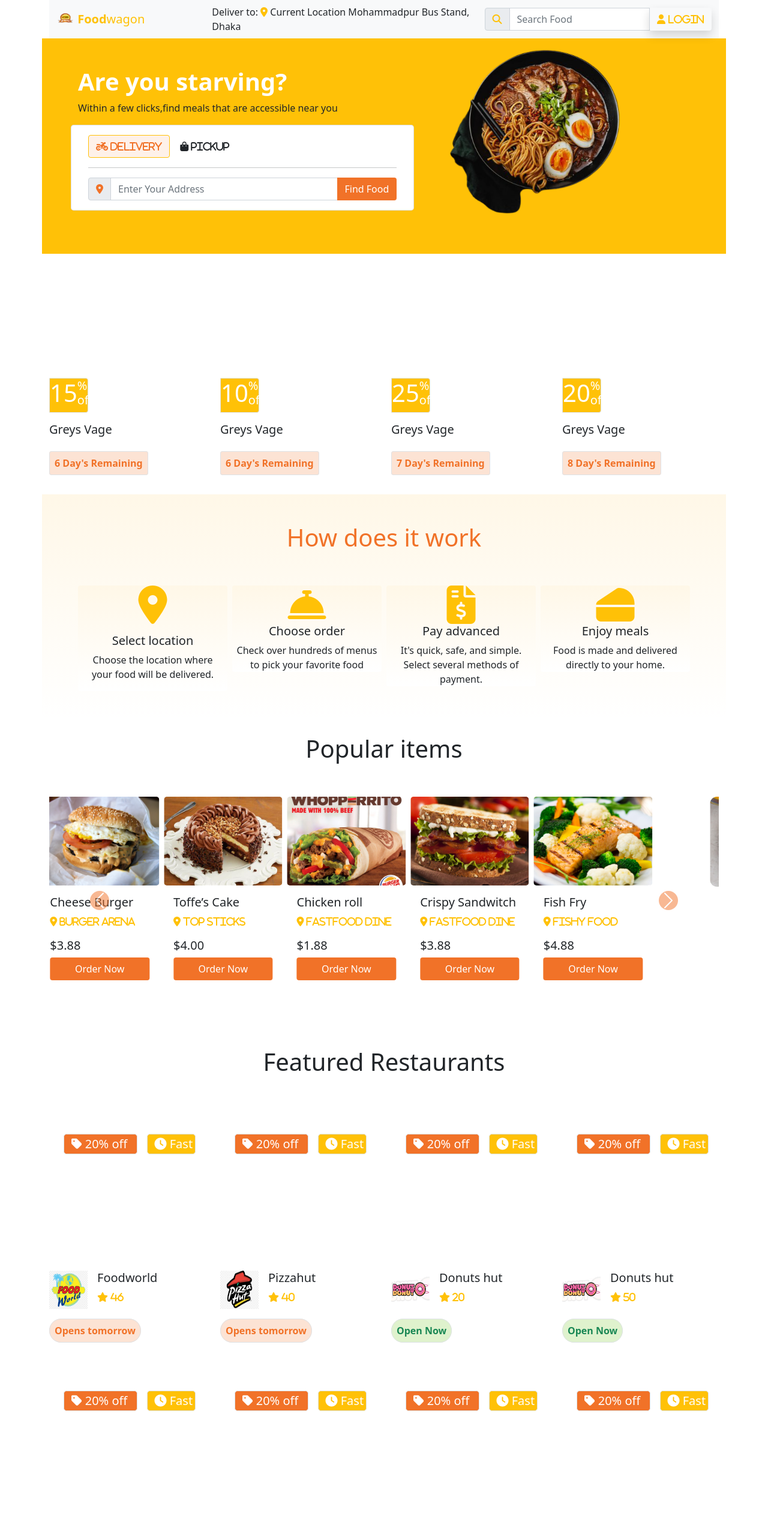
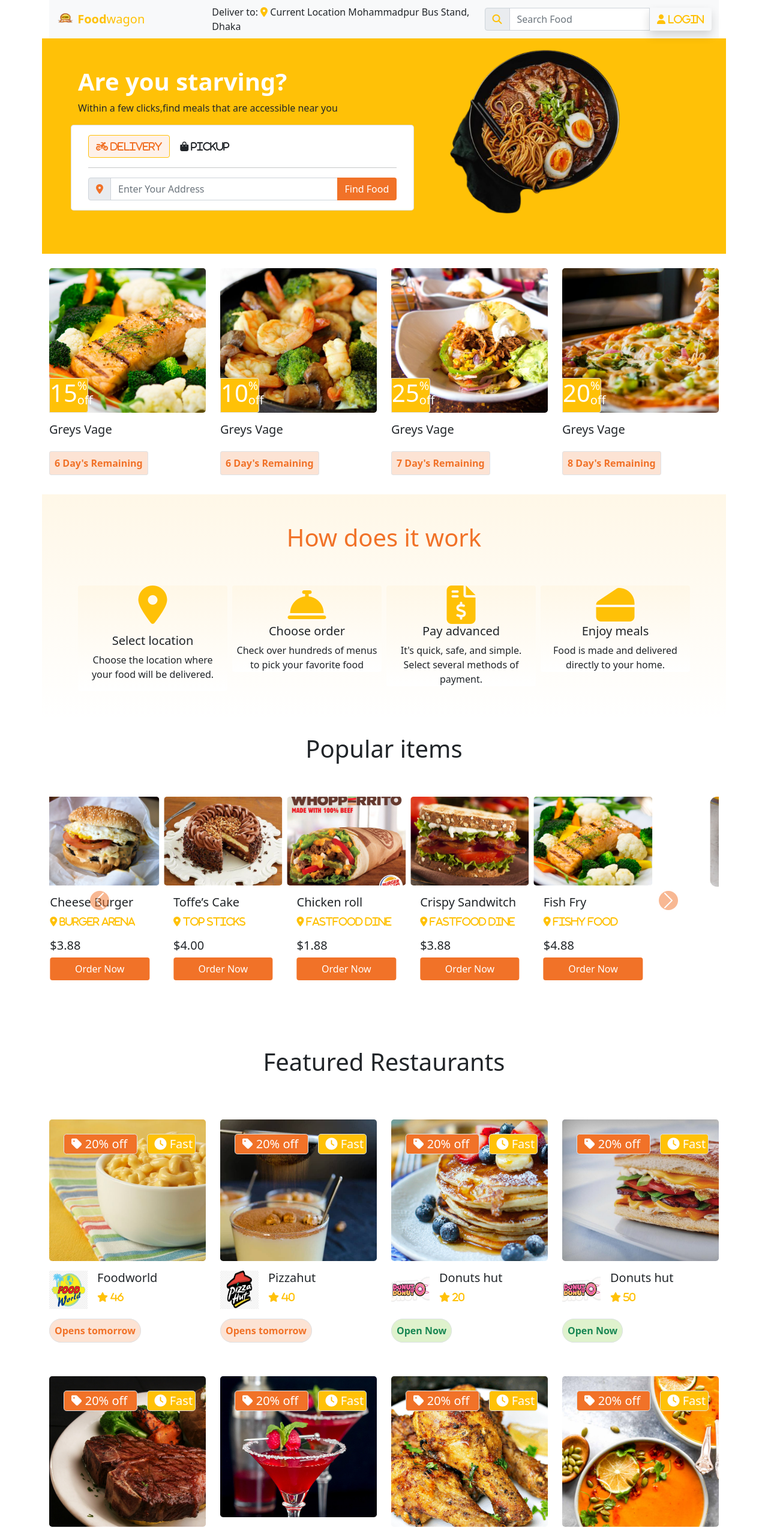
Before and after one commit to RabeyaEty01/foodwagon-food-delivery-landing-page, a plain HTML site: page index.html in a window 1280 px wide. Shown: the top 2547 px of the page at 60% size. Drawn offline with nearby package versions, Linux system fonts and the light colour scheme; the site is published under a folder, as on GitHub Pages, so addresses that start at the root find nothing.

Commit message:
image problem solved

```diff
--- a/CSS/style.css
+++ b/CSS/style.css
@@ -2,7 +2,7 @@
 .card-bg-image-1{
     height:75%;
     width:100%;
-    background-image: url(/images/food-1.jpg);
+    background-image: url(../images/food-1.jpg);
     background-repeat: no-repeat;
     background-size: cover;
 }
@@ -10,7 +10,7 @@
 .card-bg-image-2{
     height:75%;
     width:100%;
-    background-image: url(/images/food-2.jpg);
+    background-image: url(../images/food-2.jpg);
     background-repeat: no-repeat;
     background-size: cover;
 }
@@ -18,14 +18,14 @@
 .card-bg-image-3{
     height:75%;
     width:100%;
-    background-image: url(/images/food-3.jpg);
+    background-image: url(../images/food-3.jpg);
     background-repeat: no-repeat;
     background-size: cover;
 }
 .card-bg-image-4{
     height:75%;
     width:100%;
-    background-image: url(/images/food-6.jpg);
+    background-image: url(../images/food-6.jpg);
     background-repeat: no-repeat;
     background-size: cover;
 }
@@ -56,7 +56,7 @@
 .card-bg-image-5{
     height:75%;
     width:100%;
-    background-image: url(/images/featured-food/1.jpg);
+    background-image: url(../images/featured-food/1.jpg);
     background-repeat: no-repeat;
     background-size: cover;
 }
@@ -65,7 +65,7 @@
 .card-bg-image-6{
     height:75%;
     width:100%;
-    background-image: url(/images/featured-food/2.jpg);
+    background-image: url(../images/featured-food/2.jpg);
     background-repeat: no-repeat;
     background-size: cover;
 }
@@ -73,7 +73,7 @@
 .card-bg-image-7{
     height:75%;
     width:100%;
-    background-image: url(/images/featured-food/3.jpg);
+    background-image: url(../images/featured-food/3.jpg);
     background-repeat: no-repeat;
     background-size: cover;
 }
@@ -81,7 +81,7 @@
 .card-bg-image-8{
     height:75%;
     width:100%;
-    background-image: url(/images/featured-food/4.jpg);
+    background-image: url(../images/featured-food/4.jpg);
     background-repeat: no-repeat;
     background-size: cover;
 }
@@ -89,7 +89,7 @@
 .card-bg-image-9{
     height:75%;
     width:100%;
-    background-image: url(/images/featured-food/5.jpg);
+    background-image: url(../images/featured-food/5.jpg);
     background-repeat: no-repeat;
     background-size: cover;
 }
@@ -97,7 +97,7 @@
 .card-bg-image-10{
     height:75%;
     width:100%;
-    background-image: url(/images/featured-food/6.jpg);
+    background-image: url(../images/featured-food/6.jpg);
     background-repeat: no-repeat;
     background-size: cover;
 }
@@ -105,7 +105,7 @@
 .card-bg-image-11{
     height:75%;
     width:100%;
-    background-image: url(/images/featured-food/7.png);
+    background-image: url(../images/featured-food/7.png);
     background-repeat: no-repeat;
     background-size: cover;
 }
@@ -113,7 +113,7 @@
 .card-bg-image-12{
     height:75%;
     width:100%;
-    background-image: url(/images/featured-food/8.jpg);
+    background-image: url(../images/featured-food/8.jpg);
     background-repeat: no-repeat;
     background-size: cover;
 }
@@ -133,7 +133,7 @@
  /* install app section styles */
 
  .install-app-section{
-   background-image: url(/images/banner-5.jpg);
+   background-image: url(../images/banner-5.jpg);
    background-repeat: no-repeat;
    background-size: cover;
 
@@ -141,7 +141,7 @@
  /* before footer sections styles */
 
  .foodwagon-before-footer-section{
-     background-image: url(/images/banner-4.jpg);
+     background-image: url(../images/banner-4.jpg);
      background-repeat: no-repeat;
      background-size:cover;
 
```
